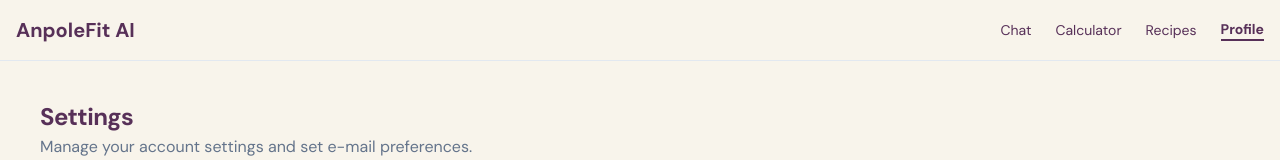
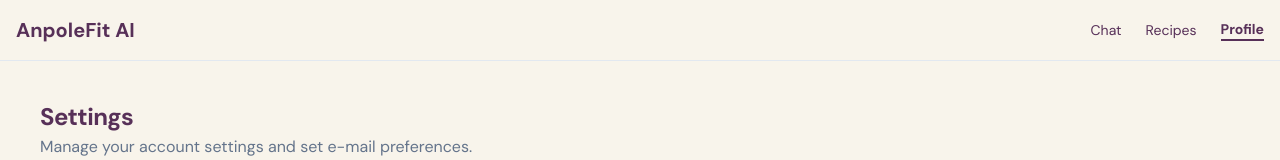
Before and after one commit to AnderVDev/anpolefit-ai-coach, a Next.js app: page /profile in a window 1280 px wide. Shown: the top 160 px of the page. Built offline with nearby package versions, Linux system fonts and the light colour scheme; no server answers; the database is empty.

Commit message:
fix postinstall

```diff
--- a/components/Navbar.tsx
+++ b/components/Navbar.tsx
@@ -10,10 +10,10 @@ const routes = [
     name: "Chat",
     path: "/",
   },
-  {
-    name: "Calculator",
-    path: "/calculator",
-  },
+  // {
+  //   name: "Calculator",
+  //   path: "/calculator",
+  // },
   {
     name: "Recipes",
     path: "/recipes",
--- a/package.json
+++ b/package.json
@@ -6,7 +6,8 @@
     "dev": "next dev",
     "build": "next build",
     "start": "next start",
-    "lint": "next lint"
+    "lint": "next lint",
+    "postinstall": "prisma generate"
   },
   "dependencies": {
     "@clerk/nextjs": "^5.2.8",
```
